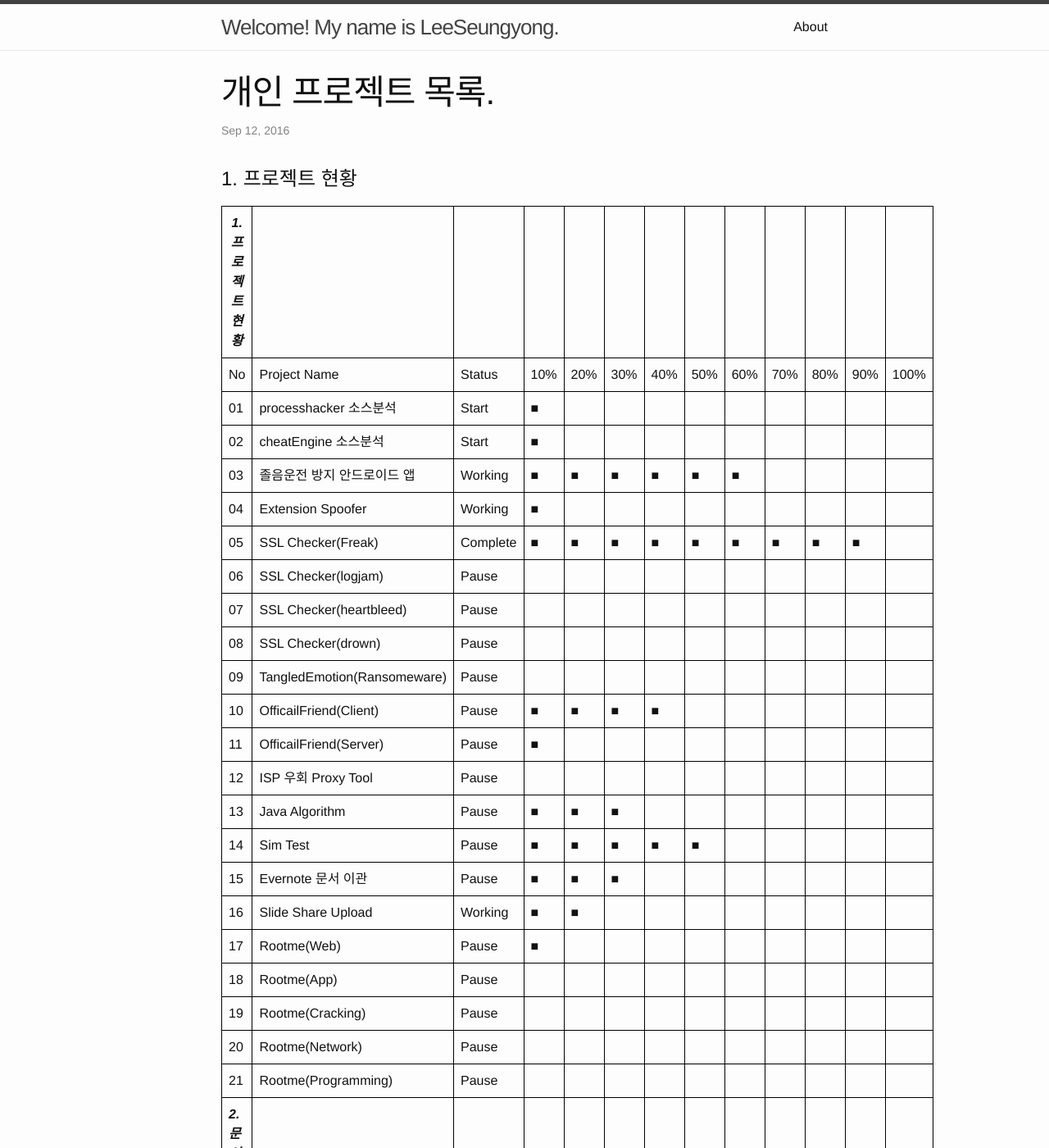
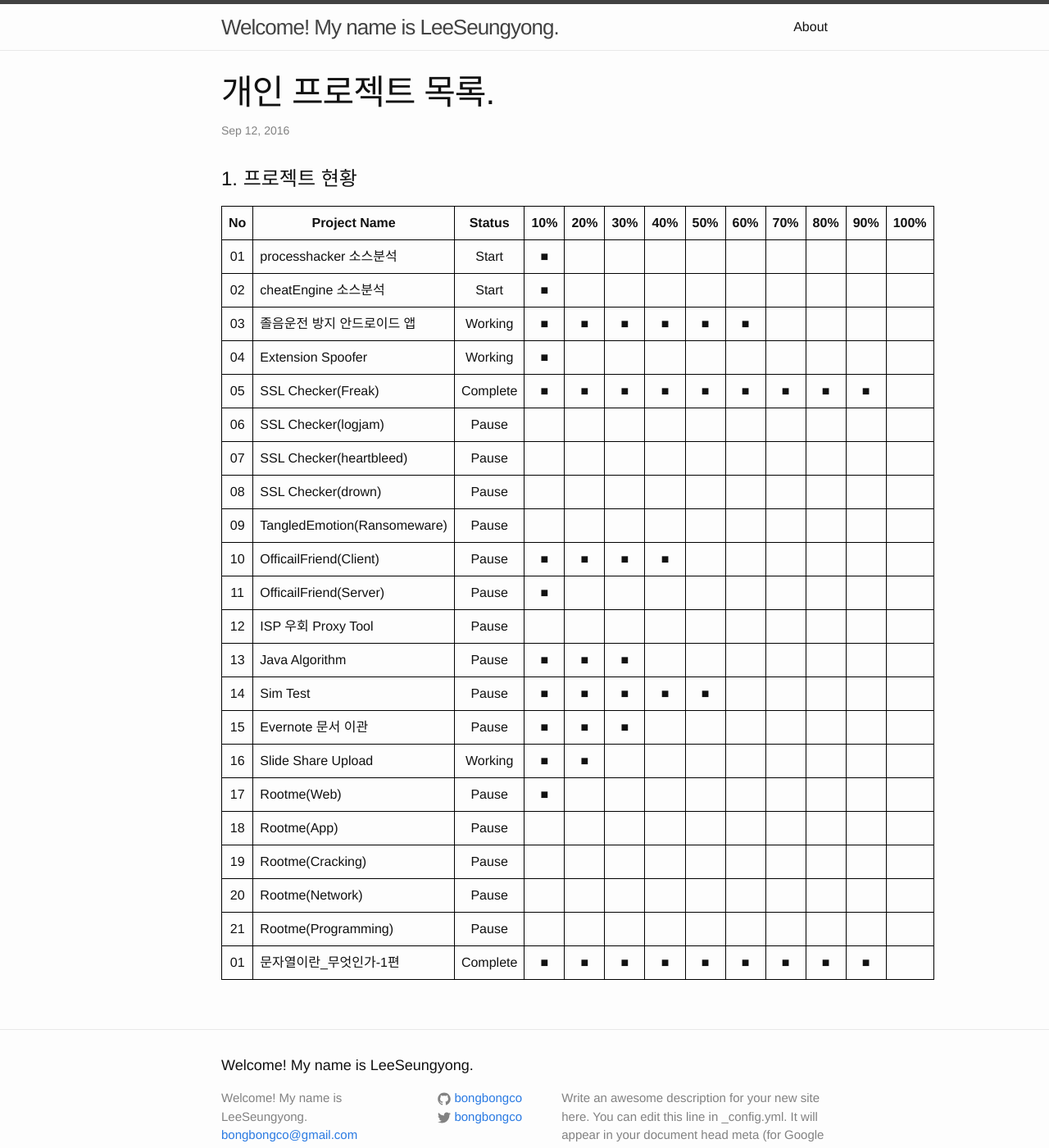
Before and after one commit to LktProgrammer/bongbongco.github.io, a Jekyll site: the page built from _posts/2016-09-12-GarbageTask.markdown, in a window 1280 px wide and 1400 px high. Shown: the whole window at 82% size. Built offline with Jekyll 4.4.1, drawn with Linux system fonts in a browser that asks for light colours.

Commit message:
Update 2016-09-12-GarbageTask.markdown

```diff
--- a/_posts/2016-09-12-GarbageTask.markdown
+++ b/_posts/2016-09-12-GarbageTask.markdown
@@ -6,8 +6,6 @@ title: 개인 프로젝트 목록.
 
 # 1. 프로젝트 현황
 
-|:-:|
-|***1. 프로젝트 현황***|
 |--+-----------+------+---+---+---+---+---+---+---+---+---+----|
 |No|Project Name|Status|10%|20%|30%|40%|50%|60%|70%|80%|90%|100%|
 |:-:|-----------|:-----:|:-:|:-:|:-:|:-:|:-:|:-:|:-:|:-:|:-:|:-:|
@@ -32,8 +30,6 @@ title: 개인 프로젝트 목록.
 |19| Rootme(Cracking)|Pause||||||||||
 |20| Rootme(Network)|Pause||||||||||
 |21| Rootme(Programming)|Pause||||||||||
-|:-:|
-|***2. 문서 작성 현황***|
-|--+-----------+------+---+---+---+---+---+---+---+---+---+----|
+|==+===========+======+===+===+===+===+===+===+===+===+===+====|
 |01| 문자열이란_무엇인가-1편 |Complete|■|■|■|■|■|■|■|■|■|
 |--+-----------+------+---+---+---+---+---+---+---+---+---+----|
```
